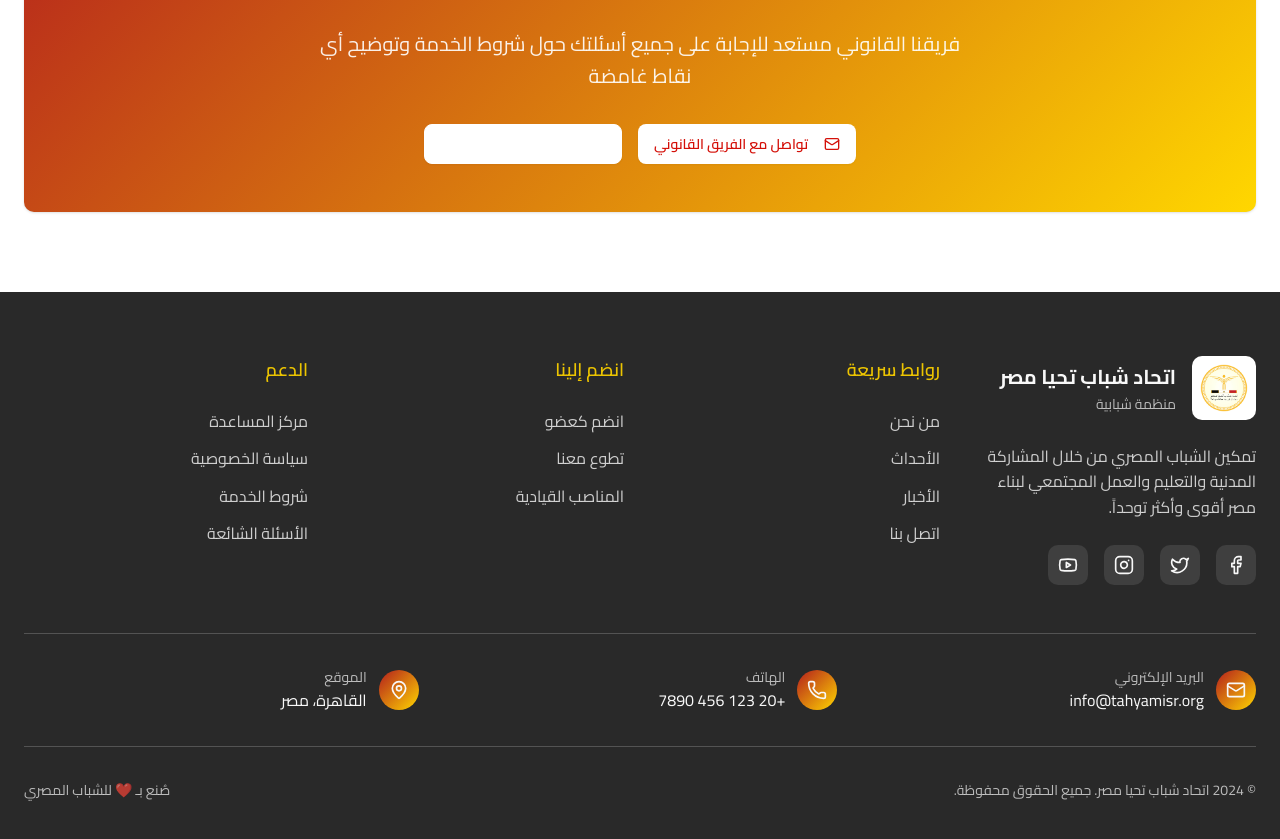
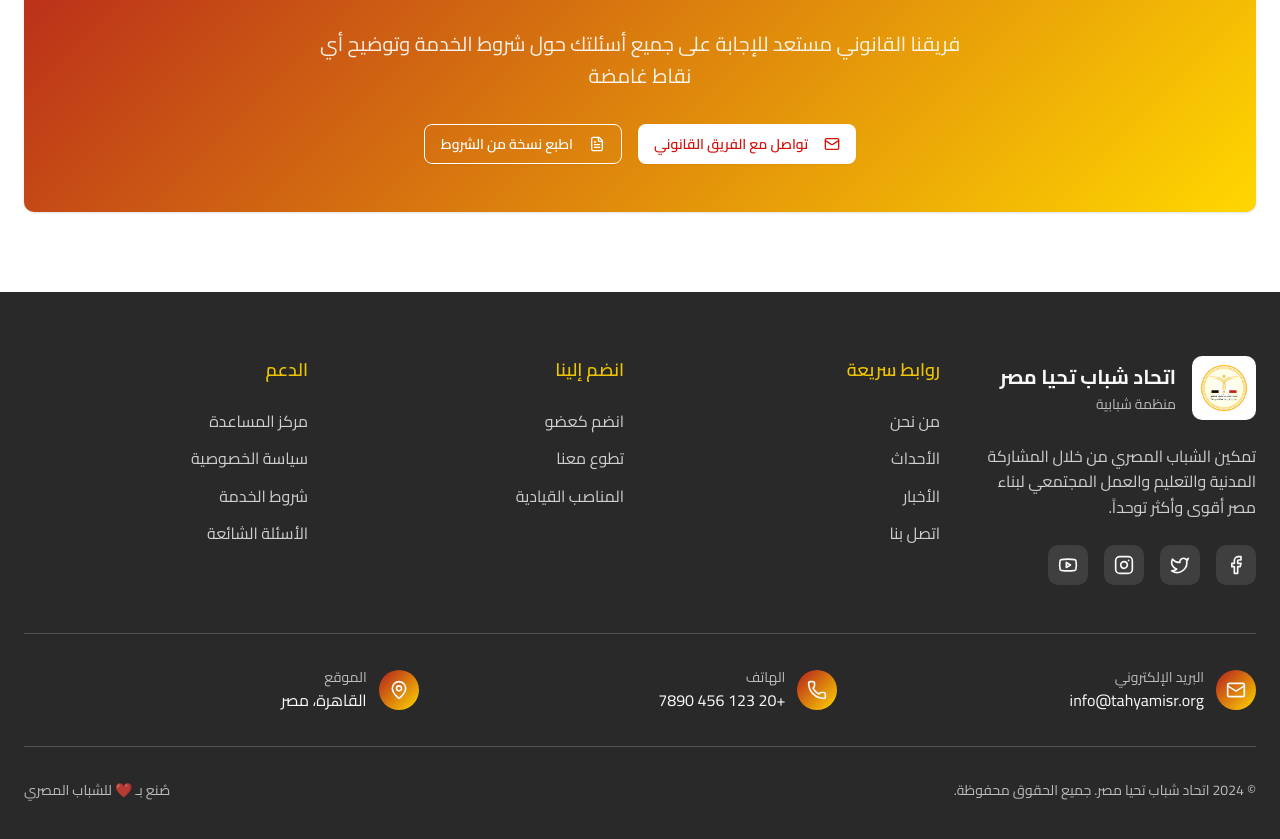
Before and after one commit to AbdelrahmanTarek790/TahyaMisrSite, a React (Vite) app in the folder client/: page /terms in a window 1280 px wide. Shown: the part 3660-4499 px from the top of the page. Built offline with nearby package versions, Linux system fonts and the light colour scheme; a web font is replaced by a local one.

Commit message:
feat: Update button styles on Help, Privacy, and Terms pages for improved visibility

```diff
--- a/client/src/pages/public/HelpPage.jsx
+++ b/client/src/pages/public/HelpPage.jsx
@@ -182,8 +182,8 @@ const HelpPage = () => {
                                     اتصل بنا الآن
                                 </Button>
                                 <Button
-                                    variant="outline"
-                                    className="border-white text-white hover:bg-white hover:text-egypt-red font-semibold"
+                                    // variant="outline"
+                                    className="border-white border bg-transparent text-white hover:bg-white hover:text-egypt-red font-semibold"
                                     size="lg"
                                 >
                                     <Mail className="w-5 h-5 ml-2" />
--- a/client/src/pages/public/PrivacyPage.jsx
+++ b/client/src/pages/public/PrivacyPage.jsx
@@ -234,8 +234,8 @@ const PrivacyPage = () => {
                                     راسل فريق الخصوصية
                                 </Button>
                                 <Button
-                                    variant="outline"
-                                    className="border-white text-white hover:bg-white hover:text-egypt-red font-semibold"
+                                    // variant="outline"
+                                    className="border-white border bg-transparent text-white hover:bg-white hover:text-egypt-red font-semibold"
                                     size="lg"
                                 >
                                     <FileText className="w-5 h-5 ml-2" />
--- a/client/src/pages/public/TermsPage.jsx
+++ b/client/src/pages/public/TermsPage.jsx
@@ -241,8 +241,8 @@ const TermsPage = () => {
                                     تواصل مع الفريق القانوني
                                 </Button>
                                 <Button
-                                    variant="outline"
-                                    className="border-white text-white hover:bg-white hover:text-egypt-red font-semibold"
+                                    // variant="outline"
+                                    className="border-white border bg-transparent text-white hover:bg-white hover:text-egypt-red font-semibold"
                                     size="lg"
                                 >
                                     <FileText className="w-5 h-5 ml-2" />
```
